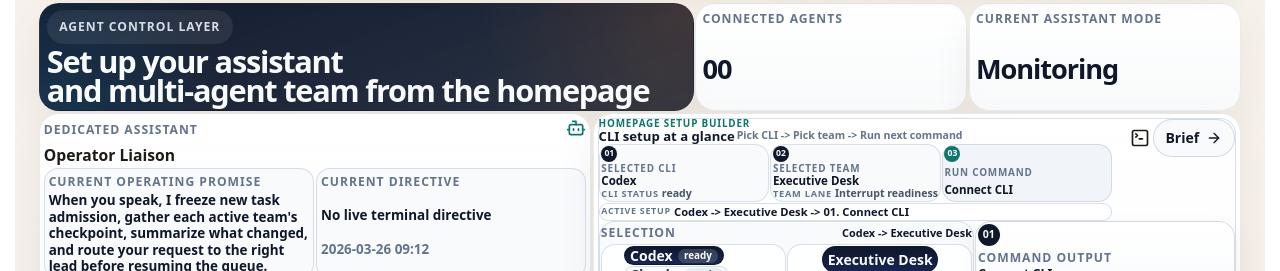
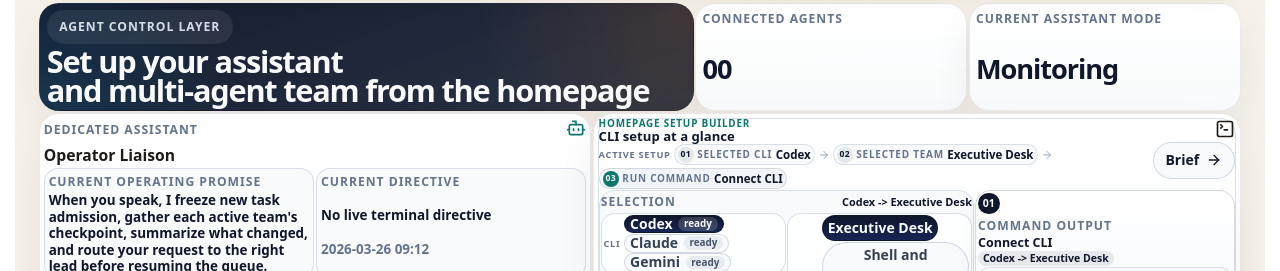
Before and after one commit to GongJae00/research-pages, a Next.js app in the folder apps/web/: page /en in a window 1280 px wide. Shown: the part 1560-1831 px from the top of the page. Built offline with nearby package versions, Linux system fonts and the light colour scheme; no server answers.

Commit message:
Autonomy batch 1608: shell-experience

```diff
--- a/apps/web/src/components/homepage-agent-control-section.tsx
+++ b/apps/web/src/components/homepage-agent-control-section.tsx
@@ -345,7 +345,7 @@ export function HomepageAgentControlSection({
     return left.step.localeCompare(right.step);
   });
   const nextSetupCommand = setupCommandCards.find((item) => item.kind === nextCommandKind) ?? null;
-  const setupFlowSteps = getSetupFlowSteps(locale);
+  const setupFlowTitle = getSetupFlowSteps(locale).join(" -> ");
   const setupSelectionSummary =
     selectedProvider && selectedTeam ? `${selectedProvider.label} -> ${selectedTeam.name}` : null;
   const setupFlowDigest =
@@ -434,39 +434,37 @@ export function HomepageAgentControlSection({
                 <span className={styles.setupEyebrow}>{copy.setupBuilderLabel}</span>
                 <div className={styles.setupTitleRow}>
                   <h4>{copy.setupBuilderTitle}</h4>
-                  {setupFlowSteps.length ? (
-                    <span className={styles.setupTitleHint}>{setupFlowSteps.join(" -> ")}</span>
-                  ) : null}
-                </div>
-                <div className={styles.setupScanGrid} aria-label={copy.setupStepsLabel}>
-                  <span className={styles.setupScanCell}>
-                    <span className={styles.commandStep}>01</span>
-                    <span className={styles.setupScanLabel}>{copy.selectedCli}</span>
-                    <strong>{selectedProvider?.label ?? "-"}</strong>
-                    <span className={styles.setupScanMeta}>
-                      <span className={styles.setupStatusLabel}>{copy.selectedCliStatusLabel}</span>
-                      <span>{selectedProvider ? getProviderStatusLabel(locale, selectedProvider.status) : "-"}</span>
-                    </span>
-                  </span>
-                  <span className={styles.setupScanCell}>
-                    <span className={styles.commandStep}>02</span>
-                    <span className={styles.setupScanLabel}>{copy.selectedTeamLabel}</span>
-                    <strong>{selectedTeam?.name ?? "-"}</strong>
-                    <span className={styles.setupScanMeta}>
-                      <span className={styles.setupStatusLabel}>{copy.selectedLaneLabel}</span>
-                      <span>{selectedTeam?.lane ?? "-"}</span>
-                    </span>
-                  </span>
-                  <span className={`${styles.setupScanCell} ${styles.setupScanCellAccent}`}>
-                    <span className={styles.commandStep}>03</span>
-                    <span className={styles.setupScanLabel}>{copy.runCommandLabel}</span>
-                    <strong>{nextSetupCommand?.title ?? copy.setupCommand}</strong>
-                  </span>
                 </div>
                 {setupFlowDigest ? (
-                  <div className={styles.setupFlowDigest} title={getSetupFlowLabel(locale)}>
-                    <span className={styles.setupFlowDigestLabel}>{copy.activeSetup}</span>
-                    <strong>{setupFlowDigest}</strong>
+                  <div
+                    className={styles.setupCompactBar}
+                    aria-label={copy.setupStepsLabel}
+                    title={`${getSetupFlowLabel(locale)}: ${setupFlowTitle}`}
+                  >
+                    <span className={styles.setupDigestLead}>{copy.activeSetup}</span>
+                    <span className={styles.setupDigestChip}>
+                      <span className={styles.setupDigestOrdinal}>01</span>
+                      <span className={styles.setupDigestLabel}>{copy.selectedCli}</span>
+                      <strong className={styles.setupDigestValue}>{selectedProvider?.label ?? "-"}</strong>
+                    </span>
+                    <span className={styles.sequenceArrow} aria-hidden="true">
+                      <ArrowRight size={12} />
+                    </span>
+                    <span className={styles.setupDigestChip}>
+                      <span className={styles.setupDigestOrdinal}>02</span>
+                      <span className={styles.setupDigestLabel}>{copy.selectedTeamLabel}</span>
+                      <strong className={styles.setupDigestValue}>{selectedTeam?.name ?? "-"}</strong>
+                    </span>
+                    <span className={styles.sequenceArrow} aria-hidden="true">
+                      <ArrowRight size={12} />
+                    </span>
+                    <span className={`${styles.setupDigestChip} ${styles.setupDigestChipAccent}`}>
+                      <span className={styles.setupDigestOrdinal}>03</span>
+                      <span className={styles.setupDigestLabel}>{copy.runCommandLabel}</span>
+                      <strong className={styles.setupDigestValue}>
+                        {nextSetupCommand?.title ?? copy.setupCommand}
+                      </strong>
+                    </span>
                   </div>
                 ) : null}
               </div>
```
